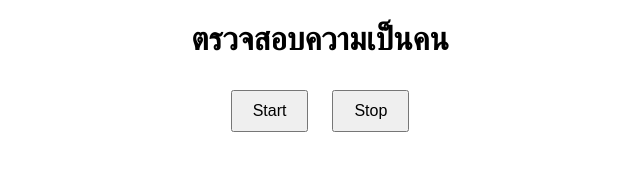
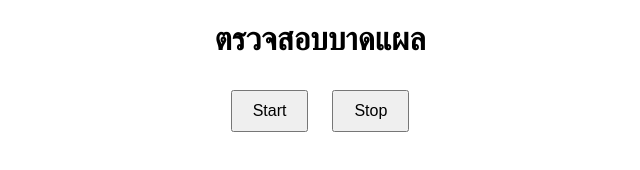
Before and after one commit to mylab2u/techablemachine, a plain HTML site: page bq-index.html in a window 1280 px wide. Shown: the whole page, without its empty margins (320-960 px from the left). Drawn offline with Linux system fonts and the light colour scheme.

Commit message:
ดกเเด

```diff
--- a/bq-index.html
+++ b/bq-index.html
@@ -21,7 +21,7 @@
 </head>
 <body>
     <center>
-    <h1>ตรวจสอบความเป็นคน</h1>
+    <h1>ตรวจสอบบาดแผล</h1>
     <button type="button" onclick="init()">Start</button>
     <button type="button" onclick="stopWebcam()">Stop</button>
     </center>
```
